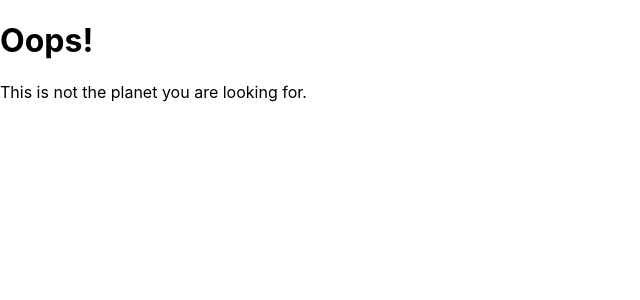
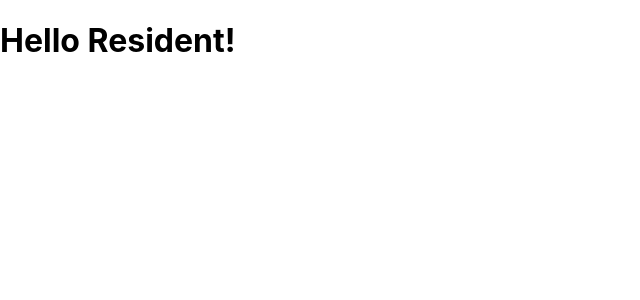
Before and after one commit to belugasanity/star-wars-planets, a React (Create React App) app: page /resident/1 in a window 1280 px wide. Shown: the top 300 px of the page, without its empty margins (0-640 px from the left). Built offline with nearby package versions, Linux system fonts and the light colour scheme.

Commit message:
add route to resident page

```diff
--- a/src/index.tsx
+++ b/src/index.tsx
@@ -12,6 +12,7 @@ import {
 import Root from "./routes/root";
 import ErrorPage from './error-page';
 import Planet from './routes/planet';
+import Resident from './routes/resident';
 
 const router = createBrowserRouter([
   {
@@ -22,6 +23,11 @@ const router = createBrowserRouter([
   {
     path: "planet/:planetId",
     element: <Planet />,
+    errorElement: <ErrorPage />
+  },
+  {
+    path: "resident/:residentId",
+    element: <Resident />,
     errorElement: <ErrorPage />
   }
 ]);
--- /dev/null
+++ b/src/routes/resident.tsx
@@ -0,0 +1,7 @@
+export default function Resident() {
+    return (
+        <div>
+            <h1>Hello Resident!</h1>
+        </div>
+    )
+}
```
